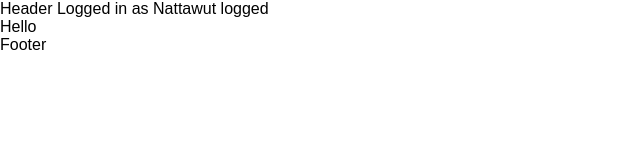
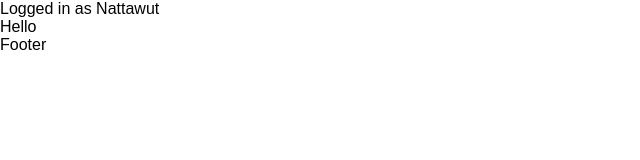
Before and after one commit to gokusenz/reactjs-ToDo-app, a React (Create React App) app: page / in a window 1280 px wide. Shown: the top 160 px of the page, without its empty margins (0-640 px from the left). Built offline with nearby package versions, Linux system fonts and the light colour scheme.

Commit message:
end chapter3

```diff
--- a/src/App.js
+++ b/src/App.js
@@ -6,7 +6,7 @@ class App extends Component {
   render() {
     return (
       <div>
-        <Header currentUser="Nattawut" isLoggedIn="logged" />
+        <Header currentUser="Nattawut" isLoggedIn />
         <div>
           Hello
         </div>
--- a/src/Header.js
+++ b/src/Header.js
@@ -6,7 +6,7 @@ class Header extends Component {
 
         currentUser = "Logged in as " + currentUser
         return (
-            <div>Header {currentUser} {isLoggedIn}</div>
+            <div> { isLoggedIn && currentUser }</div>
         )
     }
 }
```
